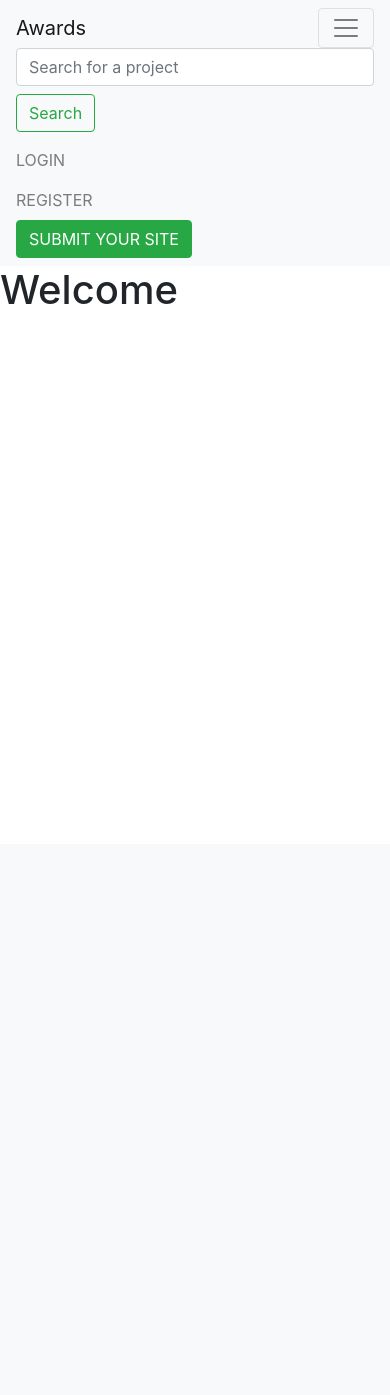
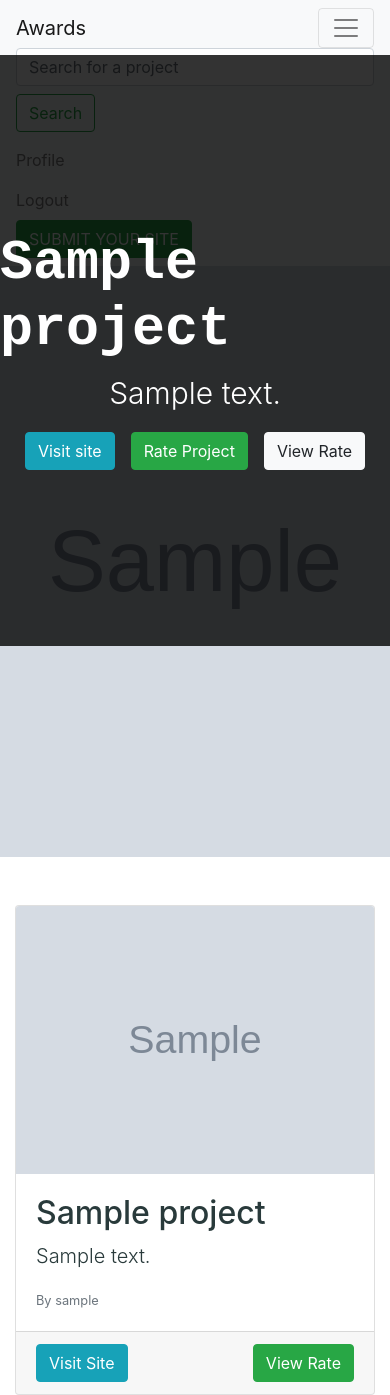
Before and after one commit to Bella-Amandine/Awards-project, a Django app: page / in a window 390 px wide, after a click that opens the changed part. Before the commit the page ends 304 px from the top, so only its background shows below. Run offline with Django 3.2, Linux system fonts and the light colour scheme; a user stored in the database is signed in; tables that the repository leaves empty hold one stand-in row (values such as "Sample post"); grey boxes marked "Sample" are stand-in pictures; some libraries are stand-ins or nearby versions.

Commit message:
Update project design

```diff
--- a/award_project/settings.py
+++ b/award_project/settings.py
@@ -130,4 +130,5 @@ STATIC_URL = '/static/'
 MEDIA_URL = '/media/'
 MEDIA_ROOT = os.path.join(BASE_DIR, 'media')
 
-LOGOUT_REDIRECT_URL = 'accounts/login'
+LOGIN_REDIRECT_URL = 'index'
+LOGOUT_REDIRECT_URL = 'login'
--- a/awardapp/forms.py
+++ b/awardapp/forms.py
@@ -14,3 +14,8 @@ class ProjectForm(forms.ModelForm):
     class Meta:
         model = Project
         exclude = ['owner']
+
+class RatingForm(forms.ModelForm):
+    class Meta:
+        model = Rating
+        exclude = ['user', 'project']
--- a/awardapp/templates/award/index.html
+++ b/awardapp/templates/award/index.html
@@ -1,5 +1,45 @@
 {% extends 'base.html' %}
 
 {% block content %}
-    <h1>Welcome</h1>
+    <div class="project-home" style="background: url('{{ my_project.project_image.url}}'); background-position: center; background-size: cover; background-repeat: no-repeat ;height: 70vh;">
+        <div class="dark-overlay d-flex flex-column justify-content-center align-items-center" style="position: absolute; top: 55px; left: 0px; background: rgba(0, 0, 0, 0.8); height: 70vh; width: 100%;">
+            <h2 class="text-white" style="font-size: 55px; font-family: 'Courier New', Courier, monospace; font-weight: bold;">{{my_project.project_title}}</h2>
+            <p class="lead text-white" style="font-size: 30px;">{{my_project.project_description}}</p>
+            <div class="d-flex justify-content-center">
+                <a href="{{my_project.project_link}}" target="__blank" class="btn btn-info mx-2">Visit site</a>
+                <a href="{% url 'rate' my_project.id %} " class="btn btn-success mx-2">Rate Project</a>
+                <a href="{% url 'project' my_project.id %}" class="btn btn-light mx-2">View Rate</a>
+            </div>
+        </div>
+    </div>
+
+    <div class="all-projects mt-5">
+        <div class="container">
+            <div class="row">
+                {% for project in projects %}
+                <div class="col-md-4">
+                    <a href="{% url 'project' project.id %}" style="text-decoration: none; color: rgb(41, 58, 59);">
+                        <div class="card">
+                            <img src="{{project.project_image.url}}" alt="{{project.project_title}} image" class="img-fluid card-img-top">
+
+                            <div class="card-body">
+                                <h2>{{project.project_title}}</h2>
+                                <p class="lead">{{project.project_description}}</p>
+                                <small class="text-muted">By {{project.owner.user.username}}</small>
+                            </div>
+
+                            <div class="card-footer">
+                                <a href="{{project.project_link}}" target="__blank" class="btn btn-info">Visit Site</a>
+                                <a href="{% url 'project' project.id %}" target="__blank" class="btn btn-success float-right">View Rate</a>
+                            </div>
+                        </div>
+                    </a>
+                </div>
+                {% empty %}
+                <div class="alert alert-warning">Ouupts!!! No project have been posted yet</div>
+                {% endfor %}
+            </div>
+        </div>
+    </div>
+
 {% endblock %}
--- a/awardapp/templates/navbar.html
+++ b/awardapp/templates/navbar.html
@@ -8,7 +8,7 @@
 <body>
     <nav class="navbar navbar-expand-sm navbar-light bg-light">
         <div class="container">
-            <a href="#" class="navbar-brand text-center">Awards</a>
+            <a href="{% url 'index' %}" class="navbar-brand text-center">Awards</a>
             <button class="navbar-toggler" type="button" data-toggle="collapse" data-target="#myNav">
                 <span class="navbar-toggler-icon"></span>
             </button>
@@ -21,12 +21,22 @@
                 </form>
 
                 <ul class="navbar-nav ml-auto">
+
+                    {% if user.is_authenticated %}
                     <li class="nav-item">
-                        <a href="#" class="nav-link">LOGIN</a>
+                        <a href="#" class="nav-link">Profile</a>
                     </li>
                     <li class="nav-item">
-                        <a href="#" class="nav-link">REGISTER</a>
+                        <a href="{% url 'logout' %}" class="nav-link">Logout</a>
                     </li>
+                    {% else %}
+                    <li class="nav-item">
+                        <a href="{% url 'login' %}" class="nav-link">LOGIN</a>
+                    </li>
+                    <li class="nav-item">
+                        <a href="{% url 'signup' %}" class="nav-link">REGISTER</a>
+                    </li>
+                    {% endif %}
                     <li class="nav-item mr-auto">
                         <a href="{% url 'post' %}" class="btn btn-success">SUBMIT YOUR SITE</a>
                     </li>
--- a/awardapp/urls.py
+++ b/awardapp/urls.py
@@ -6,7 +6,9 @@ from . import views
 urlpatterns = [
     path('signup/', views.signup, name = "signup"),
     path('', views.index, name = 'index'),
-    path('post/project/', views.postProject, name = 'post')
+    path('post/project/', views.postProject, name = 'post'),
+    path('rate/project/<project_id>', views.rate_project, name = 'rate'),
+    path('project/<project_id>', views.get_single_project, name = 'project')
 ]
 if settings.DEBUG:
     urlpatterns+=static(settings.MEDIA_URL, document_root = settings.MEDIA_ROOT)
--- a/awardapp/views.py
+++ b/awardapp/views.py
@@ -2,7 +2,7 @@ from django.shortcuts import render, redirect
 from django.http import HttpResponse
 from django.contrib.auth import login, authenticate
 from django.contrib.auth.decorators import login_required
-from .forms import SignupForm, ProjectForm
+from .forms import SignupForm, ProjectForm, RatingForm
 from .models import Profile, Project, Rating
 import random
 
@@ -25,20 +25,20 @@ def signup(request):
         form = SignupForm()
         return render(request, 'registration/signup.html', {"form":form})
 
-@login_required(login_url='login')
+
 def index(request):
-    print(request.user.profile.id)
 
     default_projects = Project.objects.filter(owner = request.user.profile.id).all()
+    all_project = Project.get_all_projects()
 
+    if default_projects:
+        random_project = random.choice(default_projects)
+    else:
+        random_project = random.choice(all_project)
 
-    if len(default_projects) == 0:
-        print('you have not yet posted a projects')
-    else:
-        print('you have already posted')
+    return render(request, 'award/index.html', {'my_project': random_project, 'projects': all_project})
 
-    return render(request, 'award/index.html')
-
+@login_required(login_url='login')
 def postProject(request):
 
     if request.method == 'POST':
@@ -56,3 +56,28 @@ def postProject(request):
     else:
         form = ProjectForm()
         return render(request, 'award/post-project.html', {"form": form})
+
+def get_single_project(request, project_id):
+    project = Project.get_project_by_id(project_id)
+    ratings = Rating.get_ratings_by_project(project_id)
+
+    return render(request, 'award/single-project.html', {'project': project, 'ratings': ratings})
+
+def rate_project(request, project_id):
+    if request.method =='POST':
+        form = RatingForm(request.POST)
+        if form.is_valid():
+
+            new_rate = form.save(commit=False)
+            user = request.user.profile
+            project = Project.get_project_by_id(project_id)
+
+            new_rate.user = user
+            new_rate.project = project
+            new_rate.save()
+
+            # go to single project
+            return redirect('index')
+    else:
+        form = RatingForm()
+        return render(request, 'award/rate-form.html', {'form': form})
```
Also changed, not shown: awardapp/templates/award/rate-form.html (added, +19 -0 lines), awardapp/templates/award/single-project.html (added, +65 -0 lines).
